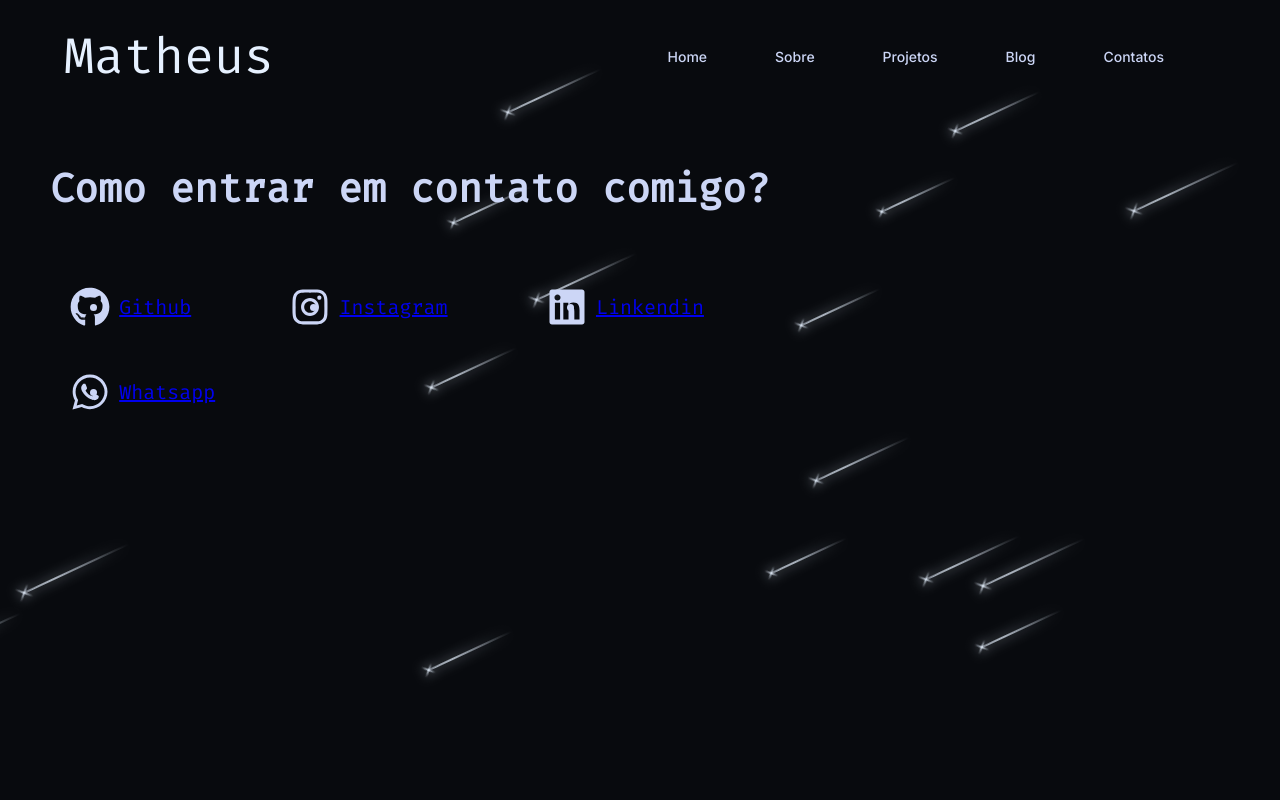
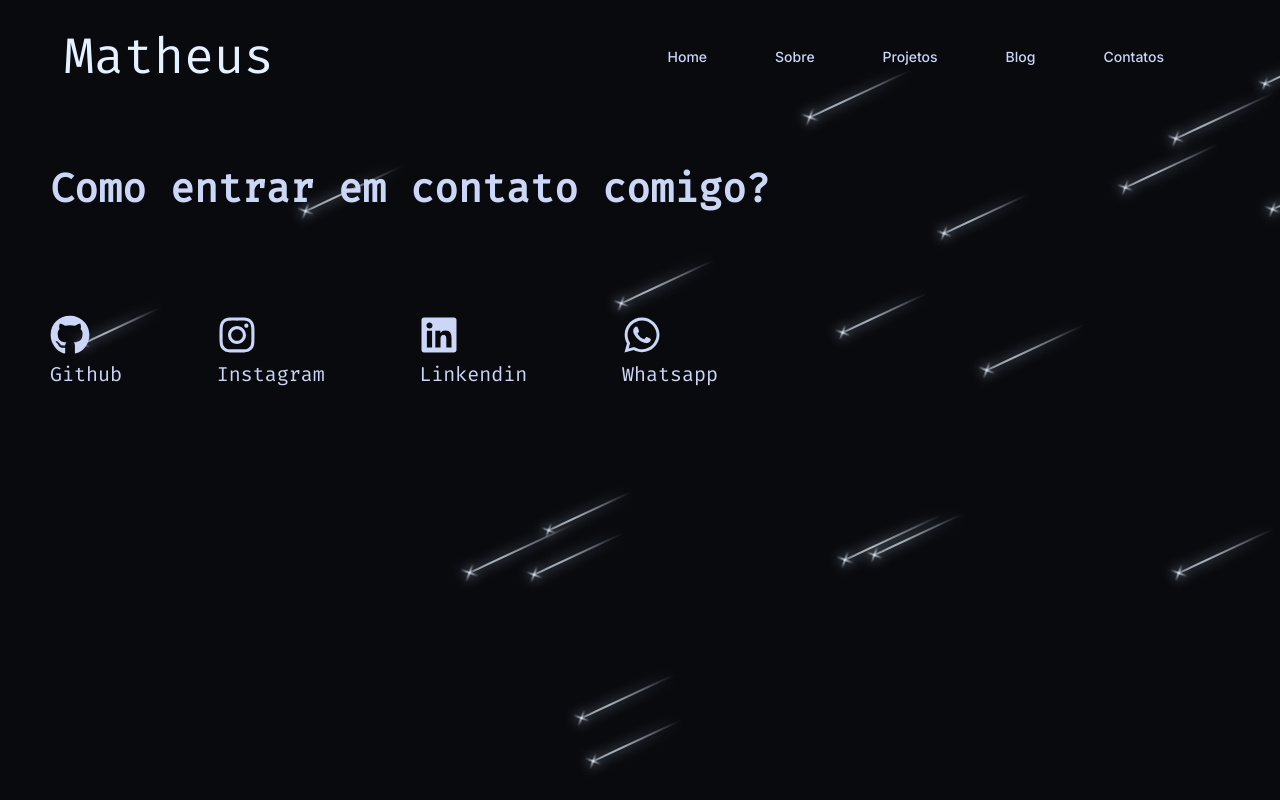
Before and after one commit to Tardis2001/my-personal-dump, a Next.js app: page /contatos in a window 1280 px wide. Built offline with nearby package versions, Linux system fonts and the light colour scheme.

Commit message:
theme dark

```diff
--- a/src/app/contatos/page.tsx
+++ b/src/app/contatos/page.tsx
@@ -14,20 +14,28 @@ export default function Contatos() {
         <h1 className="contact-title">Como entrar em contato comigo?</h1>
         <ul className="contacts">
             <div className="wrapper">
+            <a href="https://github.com/Tardis2001">
                 <FaGithub size={40}/>
-                <li className="contact-list"><a href="https://github.com/Tardis2001">Github</a></li>
+                <li className="contact-list">Github</li>
+            </a>
             </div>
             <div className="wrapper">
-                <FaInstagram size={40} />
-                <li className="contact-list"><a href="https://github.com/Tardis2001">Instagram</a></li>
+                <a href="https://www.instagram.com/matheuevangelista/">
+                    <FaInstagram size={40} />
+                    <li className="contact-list">Instagram</li>
+                </a>
             </div>
             <div className="wrapper">
+            <a href="https://www.linkedin.com/in/matheus-santos-evangelista-610b58181/">
                 <FaLinkedin size={40} />
-                <li className="contact-list"><a href="https://github.com/Tardis2001">Linkendin</a></li>
+                <li className="contact-list">Linkendin</li>
+            </a>
             </div>
             <div className="wrapper">
+            <a href="https://wa.me/5541992582201?text=Olá!">
                 <FaWhatsapp size={40} />
-                <li className="contact-list"><a href="https://wa.me/5541992582201?text=Olá">Whatsapp</a></li>
+                <li className="contact-list">Whatsapp</li>
+            </a>
             </div>
 
        </ul>
--- a/src/app/scss/sections/_contact.scss
+++ b/src/app/scss/sections/_contact.scss
@@ -13,17 +13,27 @@
     font-size: 15px;
     display: flex;
     flex-direction: row;
-    flex-wrap: wrap;
+    padding:50px;
+    justify-content: space-between;
+    align-content: space-between;
     .wrapper{
         display: flex;
-        margin-left: 50px;
-        padding: 20px 20px;
-        justify-content: center;
-        align-self:center;
-        align-items: center;
-        .contact-list{
-            padding: 0.46em;
+        gap: 2rem;
+
+        list-style-type: none;
+        a{
+            color: var(--lightest-slate);
+            font-family: 'Fira code';
+            margin-right: 40%;
             font-size: 20px;
+            text-decoration: none;
+            .contacts-list{
+
+                font-size: 20px;
+                font-family: 'Fira code';
+                text-decoration: none;
+            }
         }
-    }
+
+        }
 }
```
